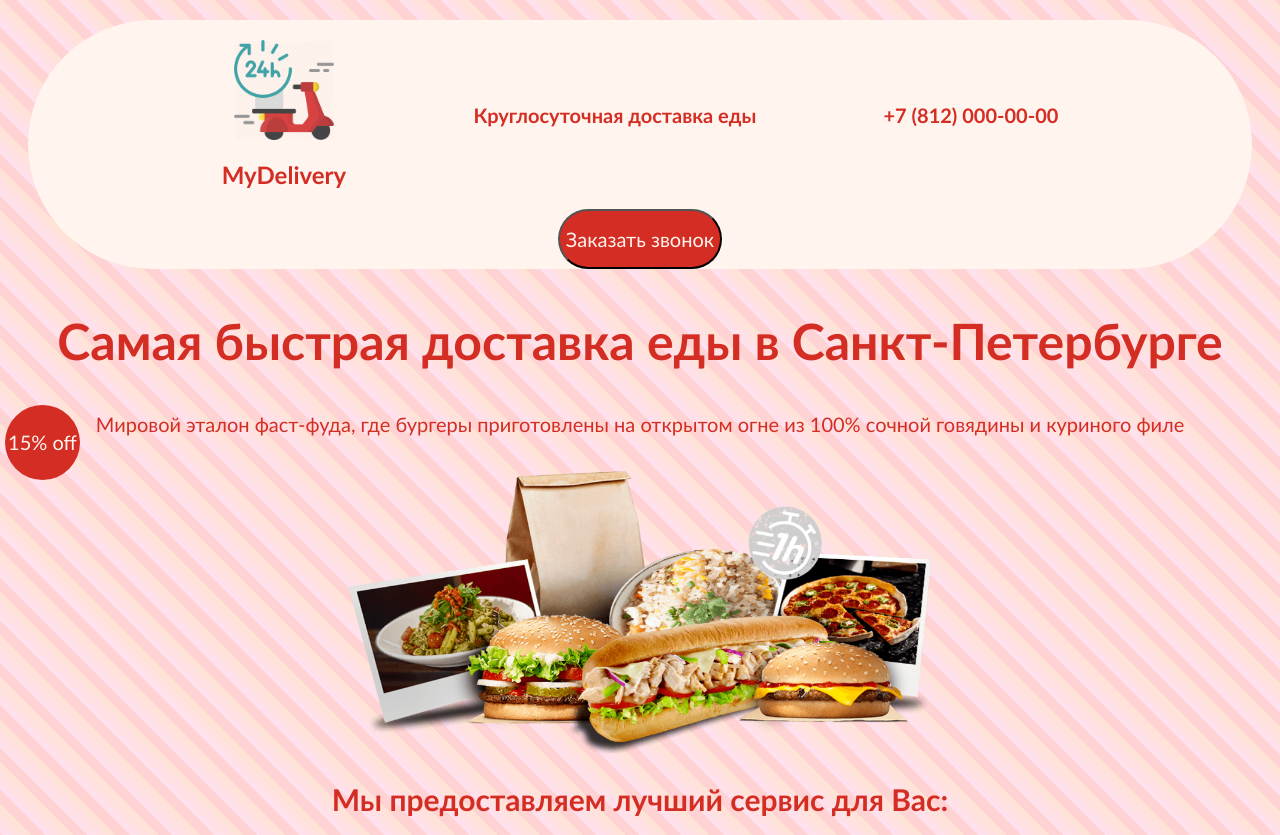
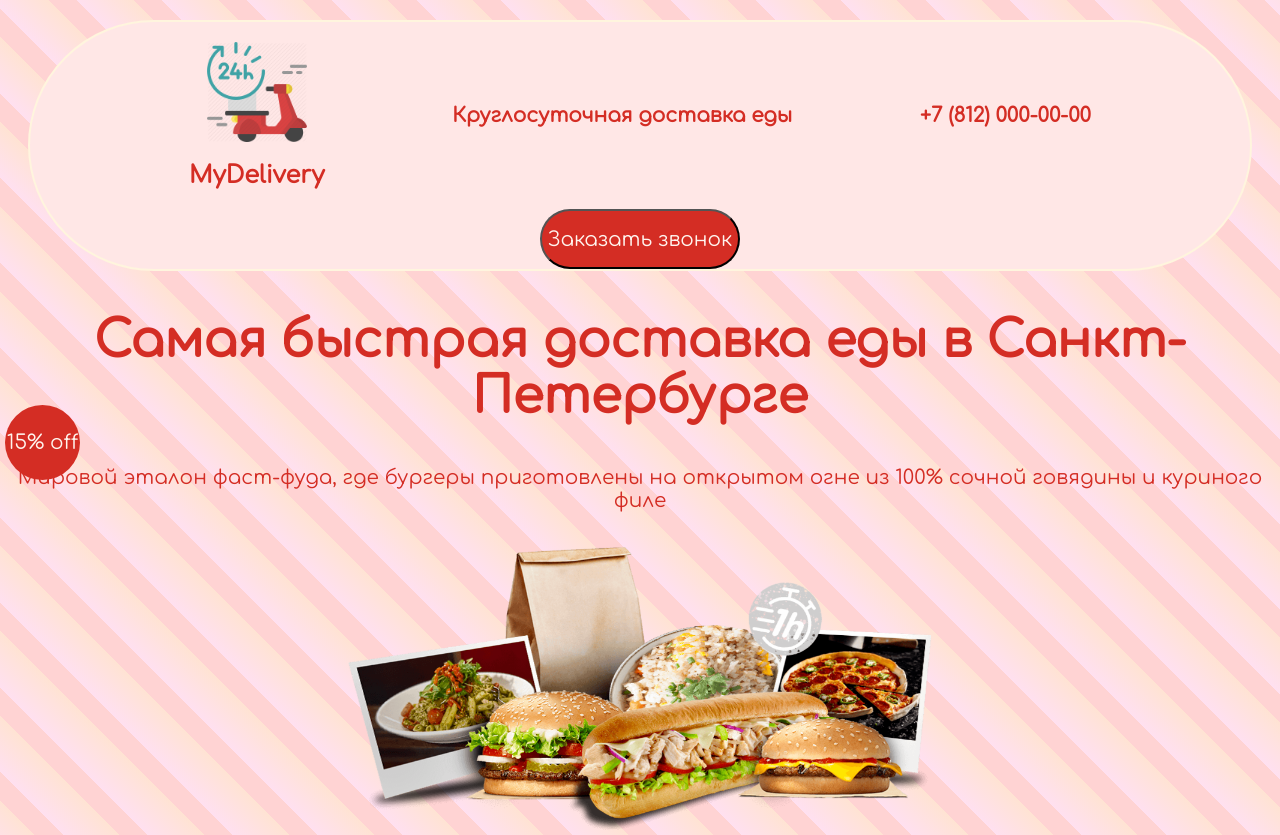
Before and after one commit to 01gaM/web1, a plain HTML site: page index.html in a window 1280 px wide. Shown: the top 835 px of the page. Drawn offline with Linux system fonts and the light colour scheme.

Commit message:
style updated

```diff
--- a/index.html
+++ b/index.html
@@ -4,6 +4,7 @@
 		<meta charset="UTF-8">
 		<title>Доставка еды</title>
 		<link rel="stylesheet" href="main.css">
+		<link href="https://fonts.googleapis.com/css?family=Comfortaa&display=swap" rel="stylesheet">
 	</head>
 	<body>
 		<header>
--- a/main.css
+++ b/main.css
@@ -1,8 +1,14 @@
+* {
+	font-family: 'Comfortaa', cursive;
+}
+
 header {
-	background-color: #FFF4EE;
+	background-color: #ffe7e6;
 	border-radius: 150px;
+	border-width: 2px;
+	border-color: #FFF5DE;
+	border-style: solid;
 	color: #d42d24;
-	font-family: "Trebuchet MS", Helvetica, sans-serif;
     text-align: center;
     margin-left: 20px;
     margin-right: 20px;
@@ -34,23 +40,19 @@ header {
 
 .promo {
 	margin-top: 30px;
-
 }
 
 button {
 	background-color: #d42d24;
 	border-radius: 30px;
 	color: #FFF4EE;
-	font-family: "Trebuchet MS", Helvetica, sans-serif;
 	font-size: 20px;
 	height: 60px;
-
 }
 
 .promoButton {
 	background-color: #d42d24;
 	color: #FFF4EE;
-	font-family: "Trebuchet MS", Helvetica, sans-serif;
 	font-size: 20px;
 	position: fixed;
 	bottom: 40%; left: 5px;
@@ -58,25 +60,19 @@ button {
 	line-height: 75px;
 	border-radius: 50px;
 	text-decoration: none;
-
 }
-
 
 
 input {
 	height: 50px;
 	font-size: 20px;
 	text-align: center;
-
 	border-radius: 30px;
 }
 
 body {
-
-
-	background: repeating-linear-gradient(45deg, rgba(255,224,240,1), rgba(255,227,211,1) 20px, rgba(255,211,211,1) 20px, rgba(255,211,211,1) 30px);
+	background: repeating-linear-gradient(45deg, rgba(255,224,240,1), rgba(255,227,211,1) 40px, rgba(255,211,211,1) 40px, rgba(255,211,211,1) 60px);
 	color: #d42d24;
-	font-family: "Trebuchet MS", Helvetica, sans-serif;
 	text-align: center;
 	font-size: 20px;
 }
@@ -87,8 +83,8 @@ footer {
 }
 
 h1 {
-  font-size: 50px;
-  text-align: center;
+    font-size: 50px;
+    text-align: center;
 }
 
 h3 {
@@ -99,7 +95,6 @@ h3 {
 .icon_text {
 	float: left;
 	font-weight: bold;
-
 }
 
 ul {
```
